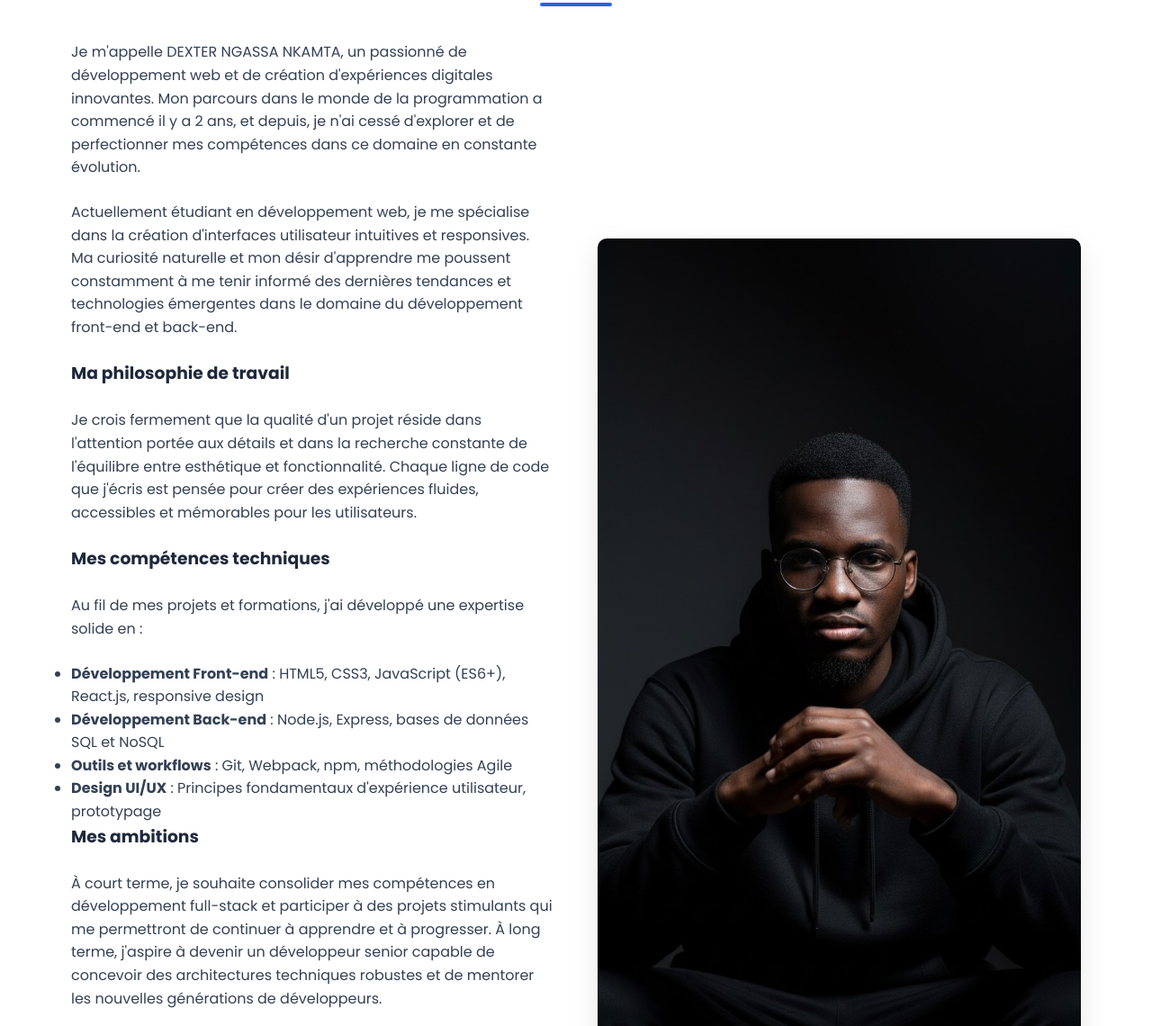
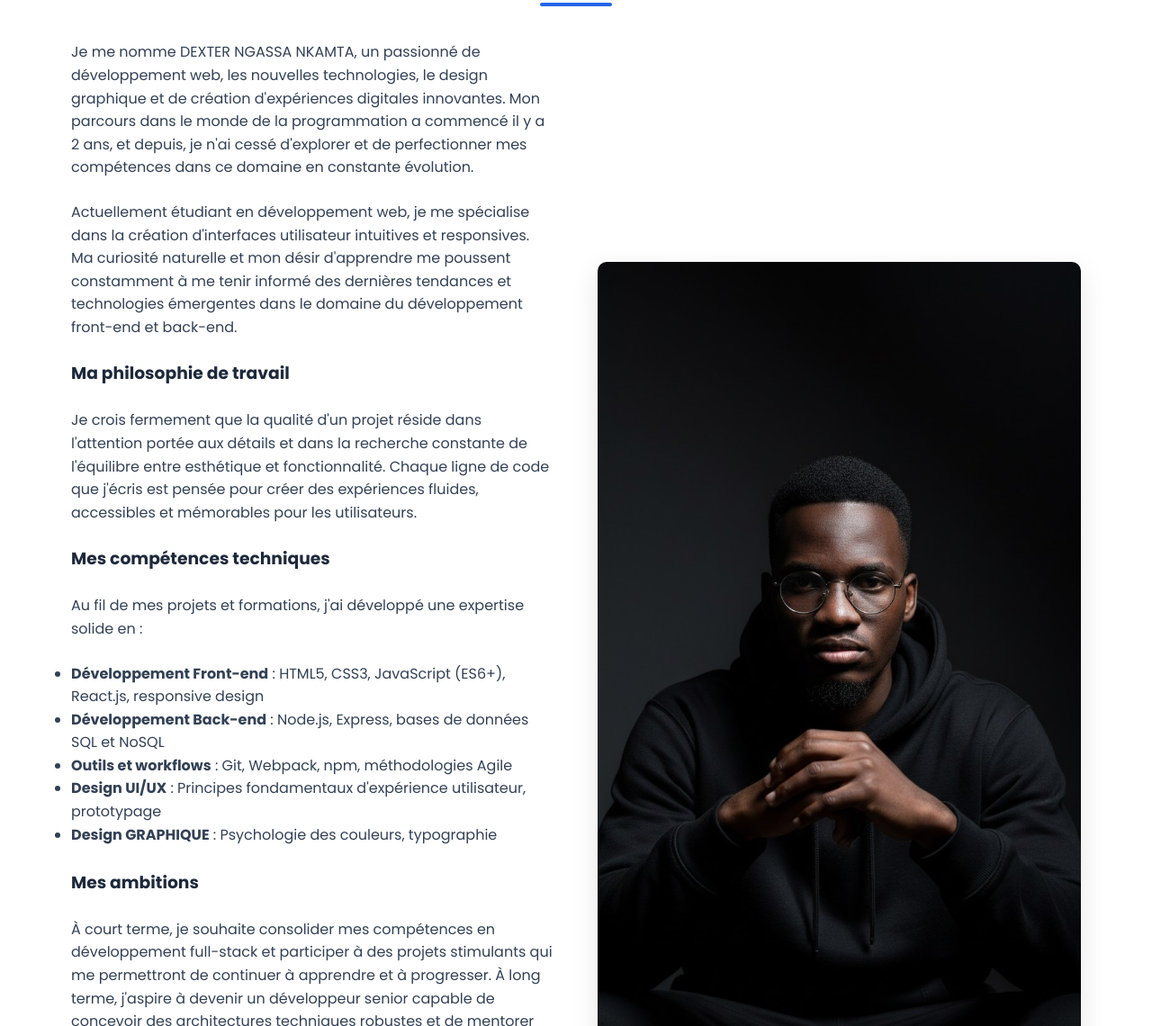
Before and after one commit to dexterspinoza/portfolio_dexter, a plain HTML site: page index.html in a window 1280 px wide. Shown: the part 741-1881 px from the top of the page at 90% size. Drawn offline with Linux system fonts and the light colour scheme.

Commit message:
Update index.html

```diff
--- a/index.html
+++ b/index.html
@@ -58,7 +58,7 @@
             <h2>À propos</h2>
             <div class="about-content">
                 <div class="about-text">
-                    <p>Je m'appelle DEXTER NGASSA NKAMTA, un passionné de développement web et de création d'expériences digitales innovantes. Mon parcours dans le monde de la programmation a commencé il y a 2 ans, et depuis, je n'ai cessé d'explorer et de perfectionner mes compétences dans ce domaine en constante évolution.</p>
+                    <p>Je me nomme DEXTER NGASSA NKAMTA, un passionné de développement web, les nouvelles technologies, le design graphique et de création d'expériences digitales innovantes. Mon parcours dans le monde de la programmation a commencé il y a 2 ans, et depuis, je n'ai cessé d'explorer et de perfectionner mes compétences dans ce domaine en constante évolution.</p>
 
                     <p>Actuellement étudiant en développement web, je me spécialise dans la création d'interfaces utilisateur intuitives et responsives. Ma curiosité naturelle et mon désir d'apprendre me poussent constamment à me tenir informé des dernières tendances et technologies émergentes dans le domaine du développement front-end et back-end.</p>
 
@@ -72,7 +72,8 @@
                         <li><strong>Développement Back-end</strong> : Node.js, Express, bases de données SQL et NoSQL</li>
                         <li><strong>Outils et workflows</strong> : Git, Webpack, npm, méthodologies Agile</li>
                         <li><strong>Design UI/UX</strong> : Principes fondamentaux d'expérience utilisateur, prototypage</li>
-                    </ul>
+                        <li><strong>Design GRAPHIQUE</strong> : Psychologie des couleurs, typographie</li>
+                    </ul><br>
 
                     <h3>Mes ambitions</h3>
                     <p>À court terme, je souhaite consolider mes compétences en développement full-stack et participer à des projets stimulants qui me permettront de continuer à apprendre et à progresser. À long terme, j'aspire à devenir un développeur senior capable de concevoir des architectures techniques robustes et de mentorer les nouvelles générations de développeurs.</p>
```
